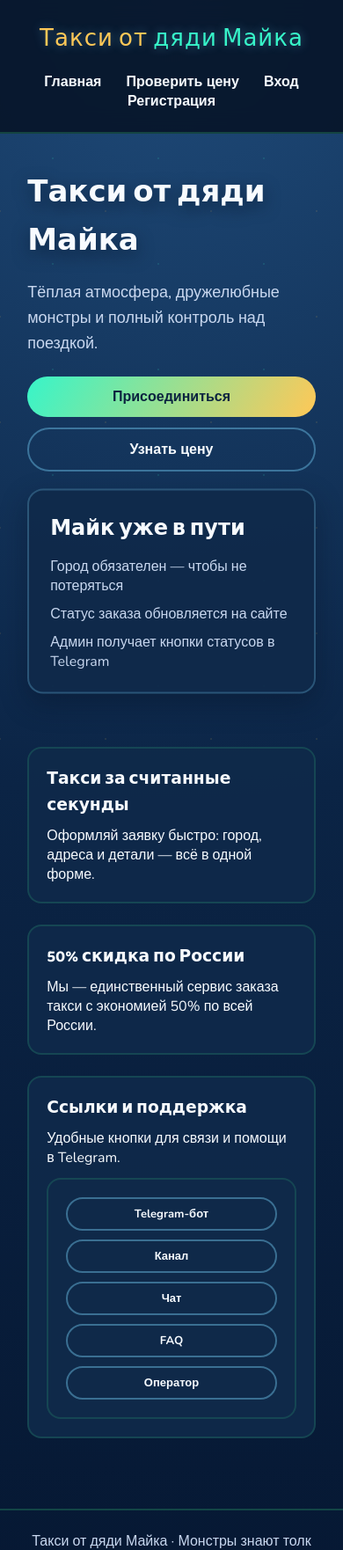
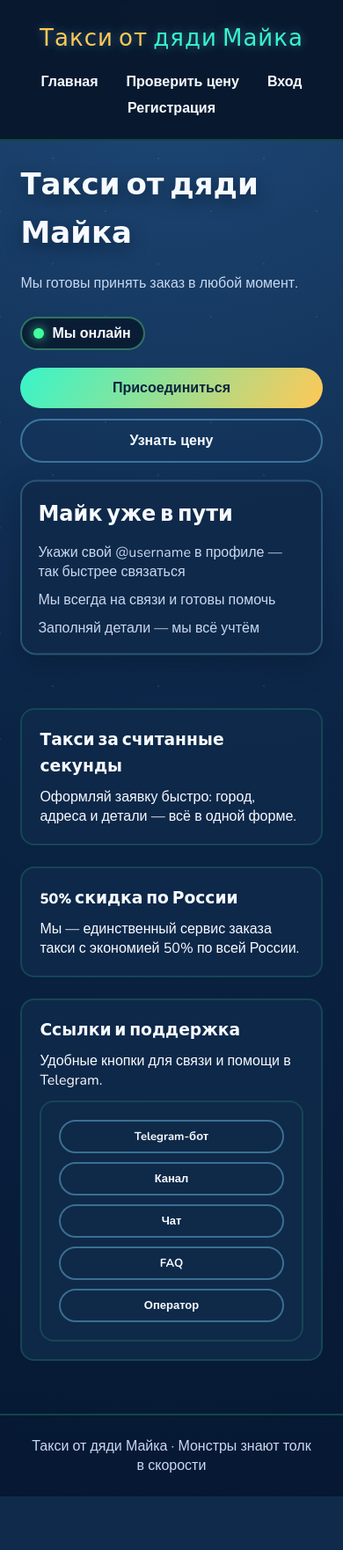
Before and after one commit to timooon53-ai/siteformike, a Flask app: page / in a window 390 px wide. Shown: the top 1762 px of the page at 88% size. After the commit the page ends 1701 px from the top, so only its background shows below. Run offline with Flask 3, Linux system fonts and the light colour scheme; data comes from the database, SQL or seed files in the repository.

Commit message:
Улучшить мобильную адаптацию и тексты главной

```diff
--- a/static/style.css
+++ b/static/style.css
@@ -110,6 +110,37 @@ body {
   margin-bottom: 24px;
   line-height: 1.6;
   font-size: 18px;
+}
+
+.rotating-text {
+  transition: opacity 0.3s ease, transform 0.3s ease;
+}
+
+.rotating-text.fade-out {
+  opacity: 0;
+  transform: translateY(6px);
+}
+
+.online-status {
+  display: inline-flex;
+  align-items: center;
+  gap: 10px;
+  padding: 6px 14px;
+  border-radius: 999px;
+  background: rgba(9, 25, 46, 0.85);
+  border: 2px solid rgba(103, 245, 165, 0.4);
+  margin-bottom: 20px;
+  color: var(--text);
+  font-weight: 700;
+}
+
+.online-dot {
+  width: 10px;
+  height: 10px;
+  border-radius: 50%;
+  background: #42ff9f;
+  box-shadow: 0 0 10px rgba(66, 255, 159, 0.8);
+  animation: pulse 1.2s infinite;
 }
 
 .hero-actions {
@@ -461,6 +492,64 @@ a:hover {
   }
 }
 
+@keyframes pulse {
+  0% {
+    transform: scale(0.9);
+    opacity: 0.7;
+  }
+  50% {
+    transform: scale(1.2);
+    opacity: 1;
+  }
+  100% {
+    transform: scale(0.9);
+    opacity: 0.7;
+  }
+}
+
+@media (max-width: 560px) {
+  .main {
+    padding: 24px 6% 60px;
+  }
+
+  .nav {
+    display: flex;
+    flex-wrap: wrap;
+    justify-content: center;
+    gap: 8px;
+  }
+
+  .hero-text h1 {
+    font-size: 30px;
+  }
+
+  .hero-text p {
+    font-size: 16px;
+  }
+
+  .hero-actions {
+    flex-direction: column;
+  }
+
+  .hero-card {
+    padding: 18px;
+  }
+
+  .info {
+    grid-template-columns: 1fr;
+  }
+
+  .panel-header {
+    flex-direction: column;
+    align-items: flex-start;
+    gap: 12px;
+  }
+
+  .order-card {
+    padding: 14px;
+  }
+}
+
 @media (max-width: 760px) {
   .header {
     flex-direction: column;
--- a/templates/index.html
+++ b/templates/index.html
@@ -5,7 +5,13 @@
 <section class="hero">
   <div class="hero-text">
     <h1>Такси от дяди Майка</h1>
-    <p>Тёплая атмосфера, дружелюбные монстры и полный контроль над поездкой.</p>
+    <p class="rotating-text" data-rotating="Мы готовы принять заказ в любой момент.|Мы на связи 24/7 — оформим поездку мгновенно.|Сервис открыт всегда — заказывай такси в любое время.|Готовы принять заявку прямо сейчас, без ожиданий.">
+      Мы готовы принять заказ в любой момент.
+    </p>
+    <div class="online-status">
+      <span class="online-dot" aria-hidden="true"></span>
+      <span>Мы онлайн</span>
+    </div>
     <div class="hero-actions">
       {% if user %}
         <a class="button" href="{{ url_for('new_order') }}">Сделать заказ</a>
@@ -19,9 +25,9 @@
     <div class="card-glow">
       <h2>Майк уже в пути</h2>
       <ul>
-        <li>Город обязателен — чтобы не потеряться</li>
-        <li>Статус заказа обновляется на сайте</li>
-        <li>Админ получает кнопки статусов в Telegram</li>
+        <li>Укажи свой @username в профиле — так быстрее связаться</li>
+        <li>Мы всегда на связи и готовы помочь</li>
+        <li>Заполняй детали — мы всё учтём</li>
       </ul>
     </div>
   </div>
@@ -48,4 +54,20 @@
     </div>
   </div>
 </section>
+
+<script>
+  const rotating = document.querySelector(".rotating-text");
+  if (rotating) {
+    const variants = rotating.dataset.rotating.split("|");
+    let index = 0;
+    setInterval(() => {
+      index = (index + 1) % variants.length;
+      rotating.classList.add("fade-out");
+      setTimeout(() => {
+        rotating.textContent = variants[index];
+        rotating.classList.remove("fade-out");
+      }, 300);
+    }, 5000);
+  }
+</script>
 {% endblock %}
--- a/templates/price_check.html
+++ b/templates/price_check.html
@@ -4,7 +4,6 @@
 {% block content %}
 <div class="form-container">
   <h1>Проверить цену поездки</h1>
-  <p class="hint">Цена рассчитывается как в Telegram-боте. Нужен токен Yandex Go.</p>
   <form method="post" class="form">
     <label>
       Город
```
